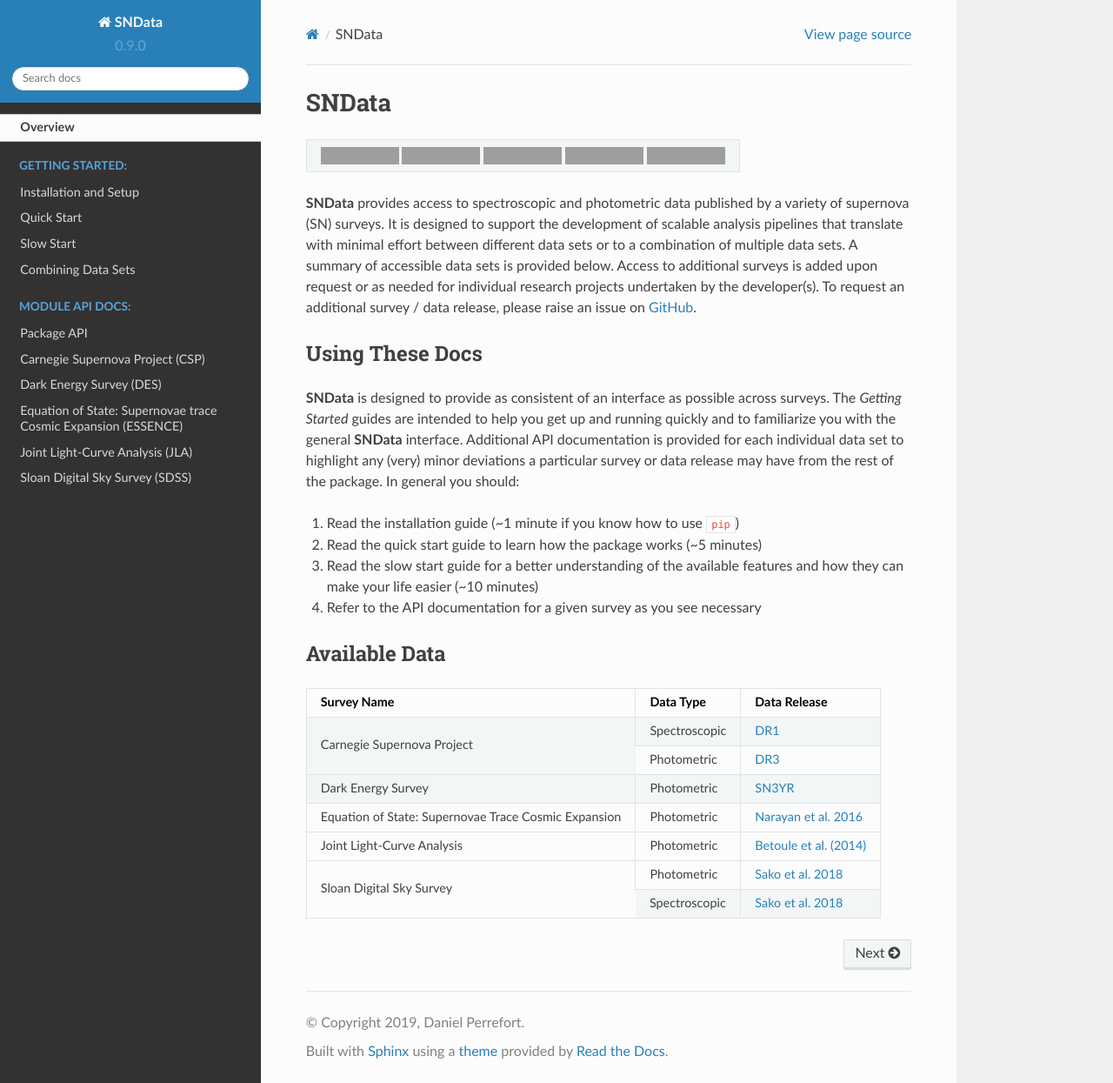
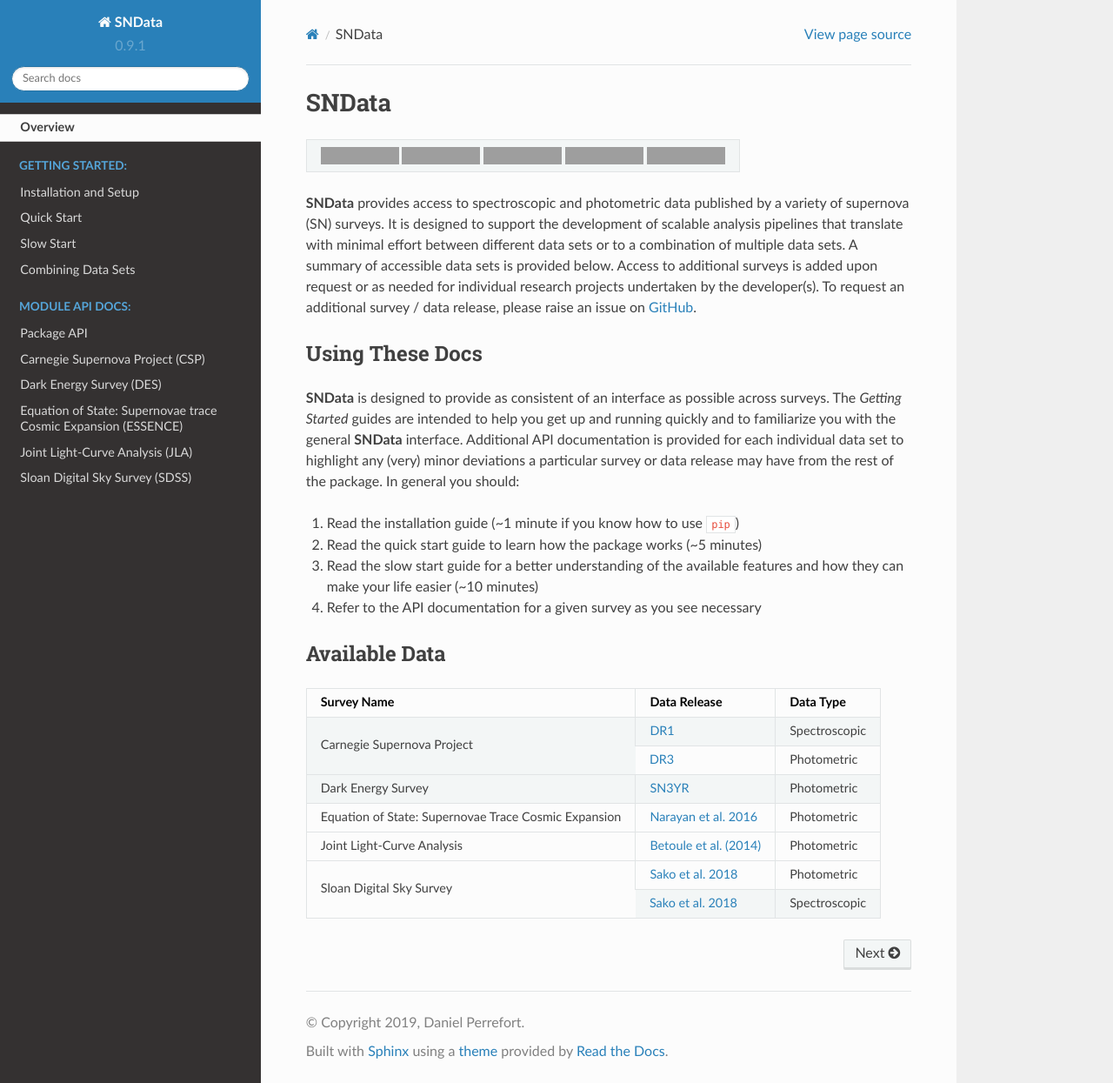
Before and after one commit to sncosmo/SNData, a Sphinx documentation site: the page built from docs/source/index.rst, in a window 1280 px wide and 1245 px high. Shown: the whole window at 87% size. Built offline with Sphinx 7.4.7 and the Read the Docs theme 2.0.0, drawn with Linux system fonts in a browser that asks for light colours; grey boxes are pictures that could not be loaded.

Commit message:
Jla metadata (#28)
* Adds more metadata to JLA tables

* Minor docs reformatting

* Minor version bump

```diff
--- a/docs/source/conf.py
+++ b/docs/source/conf.py
@@ -24,7 +24,7 @@
 author = 'Daniel Perrefort'
 
 # The short X.Y version
-version = '0.9.0'
+version = '0.9.1'
 # The full version, including alpha/beta/rc tags
 release = version
 
--- a/docs/source/index.rst
+++ b/docs/source/index.rst
@@ -54,23 +54,23 @@
 Available Data
 --------------
 
-+------------------------------------------------------+---------------+--------------------------+
-| Survey Name                                          | Data Type     | Data Release             |
-+======================================================+===============+==========================+
-|                                                      | Spectroscopic | `DR1`_                   |
-+ Carnegie Supernova Project                           +---------------+--------------------------+
-|                                                      | Photometric   | `DR3`_                   |
-+------------------------------------------------------+---------------+--------------------------+
-| Dark Energy Survey                                   | Photometric   | `SN3YR`_                 |
-+------------------------------------------------------+---------------+--------------------------+
-+ Equation of State: Supernovae Trace Cosmic Expansion | Photometric   | `Narayan et al. 2016`_   |
-+------------------------------------------------------+---------------+--------------------------+
-+ Joint Light-Curve Analysis                           | Photometric   | `Betoule et al. (2014)`_ |
-+------------------------------------------------------+---------------+--------------------------+
-|                                                      | Photometric   | `Sako et al. 2018`_      |
-+ Sloan Digital Sky Survey                             +---------------+--------------------------+
-|                                                      | Spectroscopic | `Sako et al. 2018`_      |
-+------------------------------------------------------+---------------+--------------------------+
++------------------------------------------------------+--------------------------+---------------+
+| Survey Name                                          | Data Release             | Data Type     |
++======================================================+==========================+===============+
+|                                                      | `DR1`_                   | Spectroscopic |
++ Carnegie Supernova Project                           +--------------------------+---------------+
+|                                                      | `DR3`_                   | Photometric   |
++------------------------------------------------------+--------------------------+---------------+
+| Dark Energy Survey                                   | `SN3YR`_                 | Photometric   |
++------------------------------------------------------+--------------------------+---------------+
++ Equation of State: Supernovae Trace Cosmic Expansion | `Narayan et al. 2016`_   | Photometric   |
++------------------------------------------------------+--------------------------+---------------+
++ Joint Light-Curve Analysis                           | `Betoule et al. (2014)`_ | Photometric   |
++------------------------------------------------------+--------------------------+---------------+
+|                                                      | `Sako et al. 2018`_      | Photometric   |
++ Sloan Digital Sky Survey                             +--------------------------+---------------+
+|                                                      | `Sako et al. 2018`_      | Spectroscopic |
++------------------------------------------------------+--------------------------+---------------+
 
 .. _DR1: https://csp.obs.carnegiescience.edu/news-items/CSP_spectra_DR1
 .. _DR3: https://csp.obs.carnegiescience.edu/news-items/csp-dr3-photometry-released
--- a/sndata/__init__.py
+++ b/sndata/__init__.py
@@ -9,7 +9,7 @@
 from ._combine_data import CombinedDataset
 from .exceptions import ObservedDataTypeError as _ObservedDataTypeError
 
-__version__ = '0.9.0'
+__version__ = '0.9.1'
 __author__ = 'Daniel Perrefort'
 __license__ = 'GPL 3.0'
 
```
Also changed, not shown: 1 other file.
